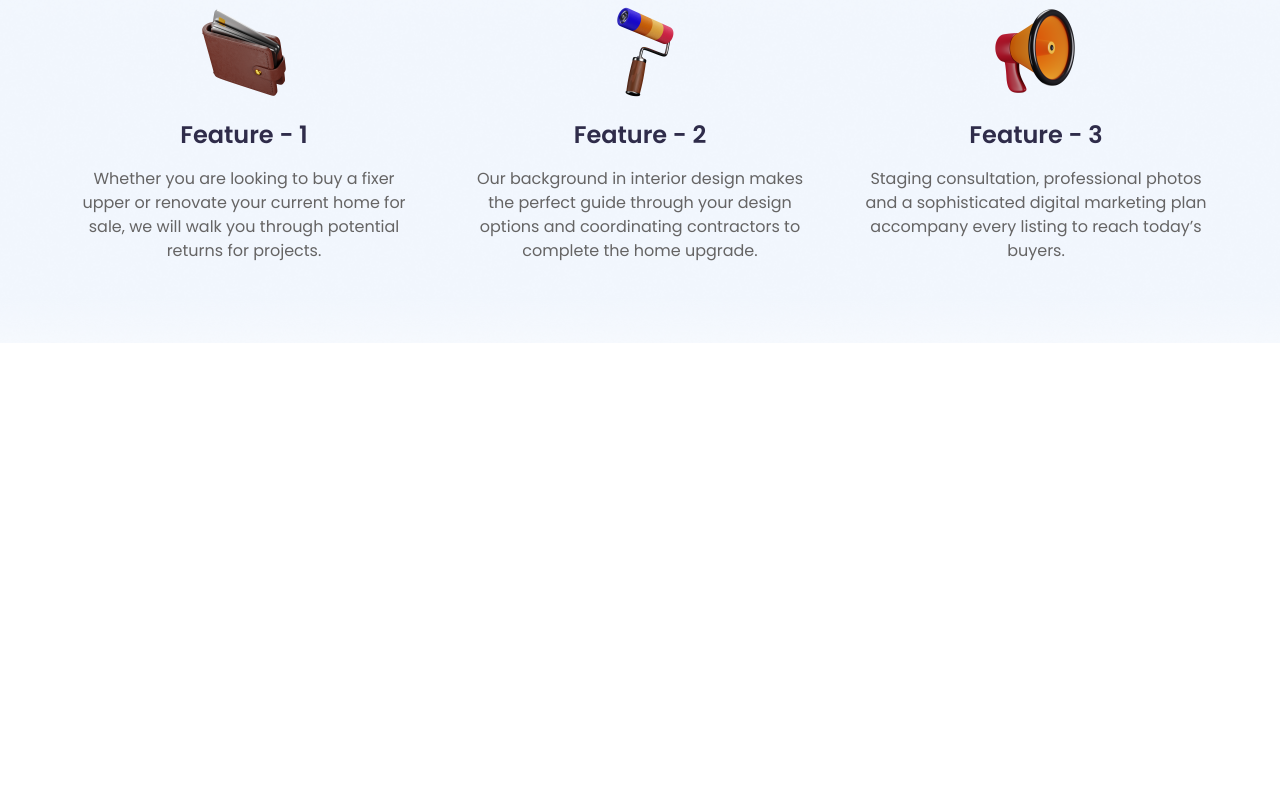
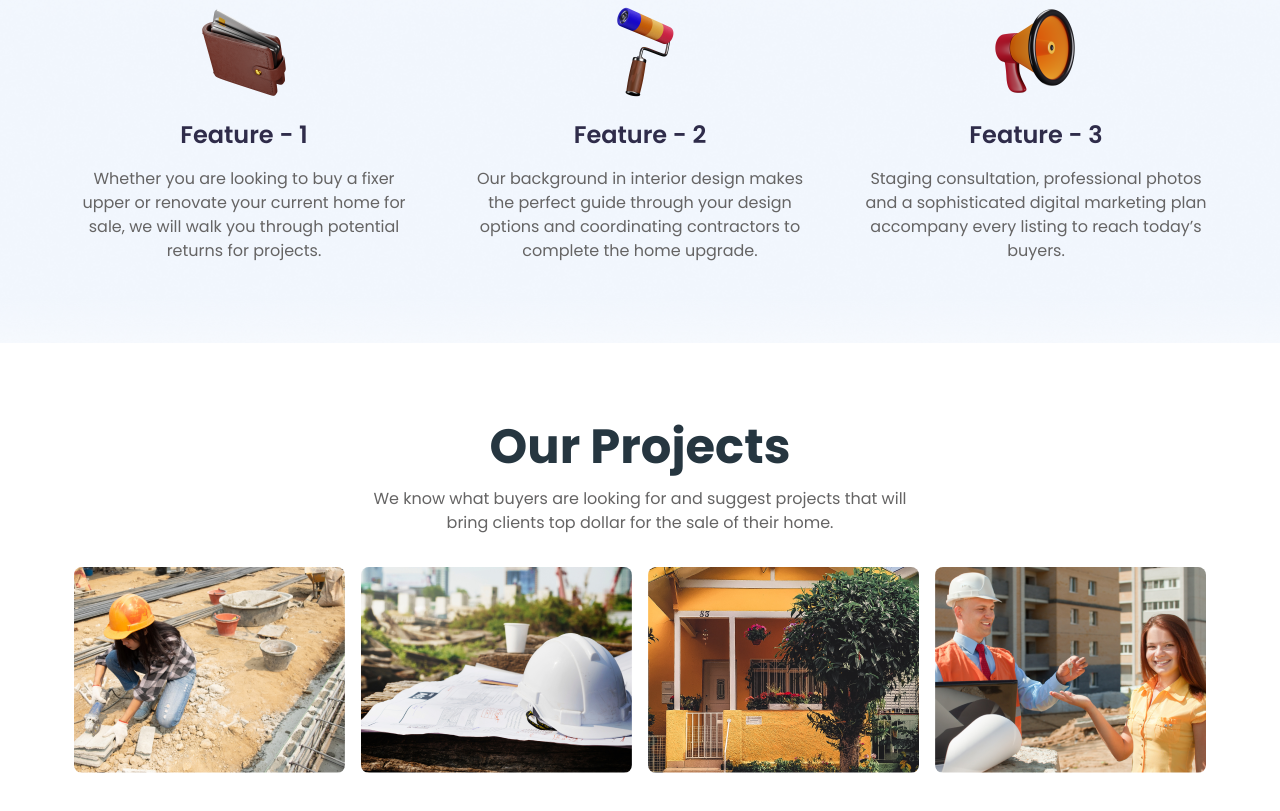
Before and after one commit to mmubeen121/Landing-Page-Designs, a website: page src/index.html in a window 1280 px wide. Shown: the part 2352-3163 px from the top of the page. Before the commit the page ends 2775 px from the top, so only its background shows below. Drawn offline with Linux system fonts and the light colour scheme.

Commit message:
Our Project Section completed successfully

```diff
--- a/src/index.html
+++ b/src/index.html
@@ -282,5 +282,36 @@
         </main>
     </section>
     <!--Why Choose Us? Section Code Ends Here-->
+    <!--Our Projects Section Code Stats Here-->
+    <section class="my-20">
+        <main class ="flex flex-col w-[90%] lg:w-[1140px] m-auto justify-center items-center gap-8">
+            <!--Heading with Content-->
+            <div class="flex flex-col justify-center items-center gap-4">
+                <div>
+                    <h2 class="text-center text-[#263640] text-3xl md:text-5xl font-bold font-poppins">Our Projects</h2>
+                </div>
+                <div>
+                    <p class="text-center text-[#656464] text-base font-normal font-poppins leading-[1.5rem] w-[80%] md:w-[60%] m-auto">We know what buyers are looking for and suggest projects that will bring
+                        clients top dollar for the sale of their home.</p>
+                </div>
+            </div>
+            <!--Project images-->
+            <div class="grid grid-flow-row md:grid-flow-col md:grid-cols-4 grid-cols-1 gap-4">
+                <div>
+                    <img src="../assets/projetc-1.png" class="rounded-[8px] cursor-pointer">
+                </div>
+                <div>
+                    <img src="../assets/project-2.png" class="rounded-[8px] cursor-pointer">
+                </div>
+                <div>
+                    <img src="../assets/project-3.png" class="rounded-[8px] cursor-pointer">
+                </div>
+                <div>
+                    <img src="../assets/project-4.png" class="rounded-[8px] cursor-pointer">
+                </div>
+            </div>
+        </main>
+    </section>
+    <!--Our Projects Section Code Ends Here-->
 </body>
 </html>
```
Also changed, not shown: css/output.css.
